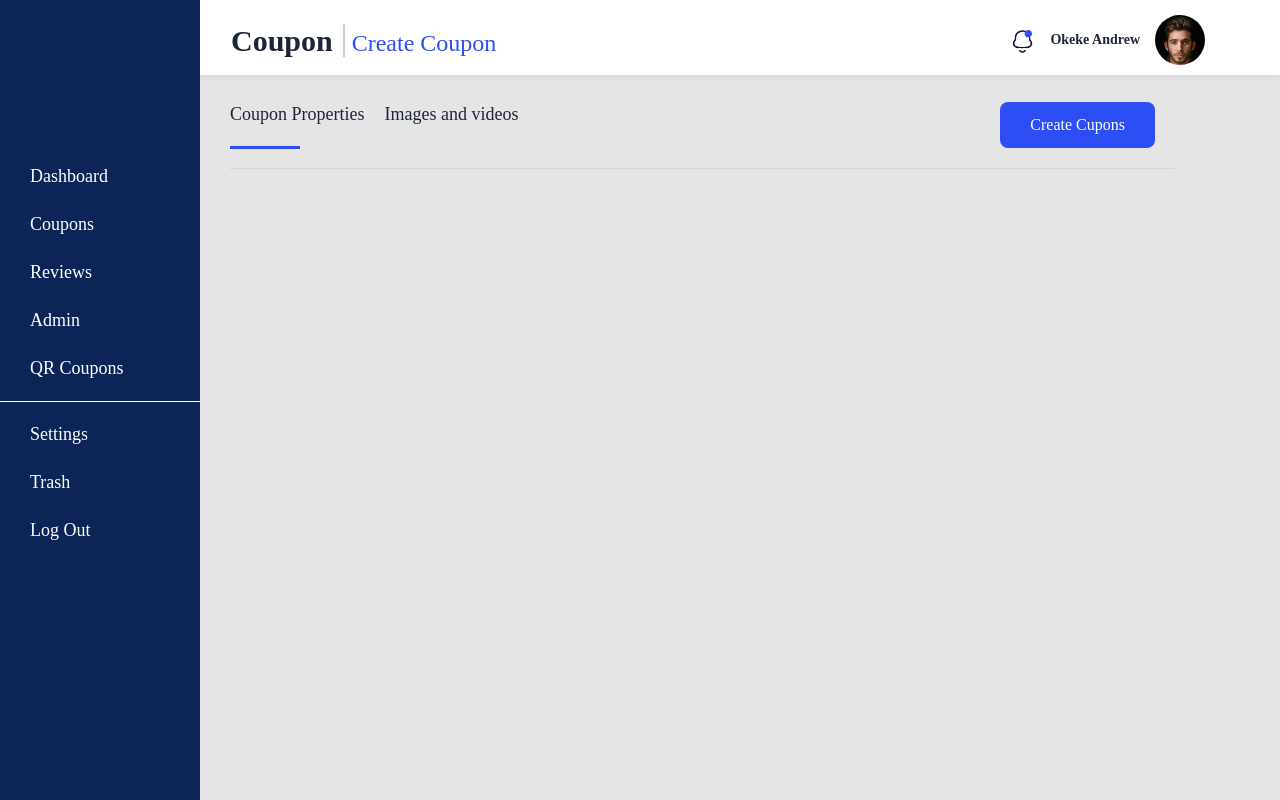
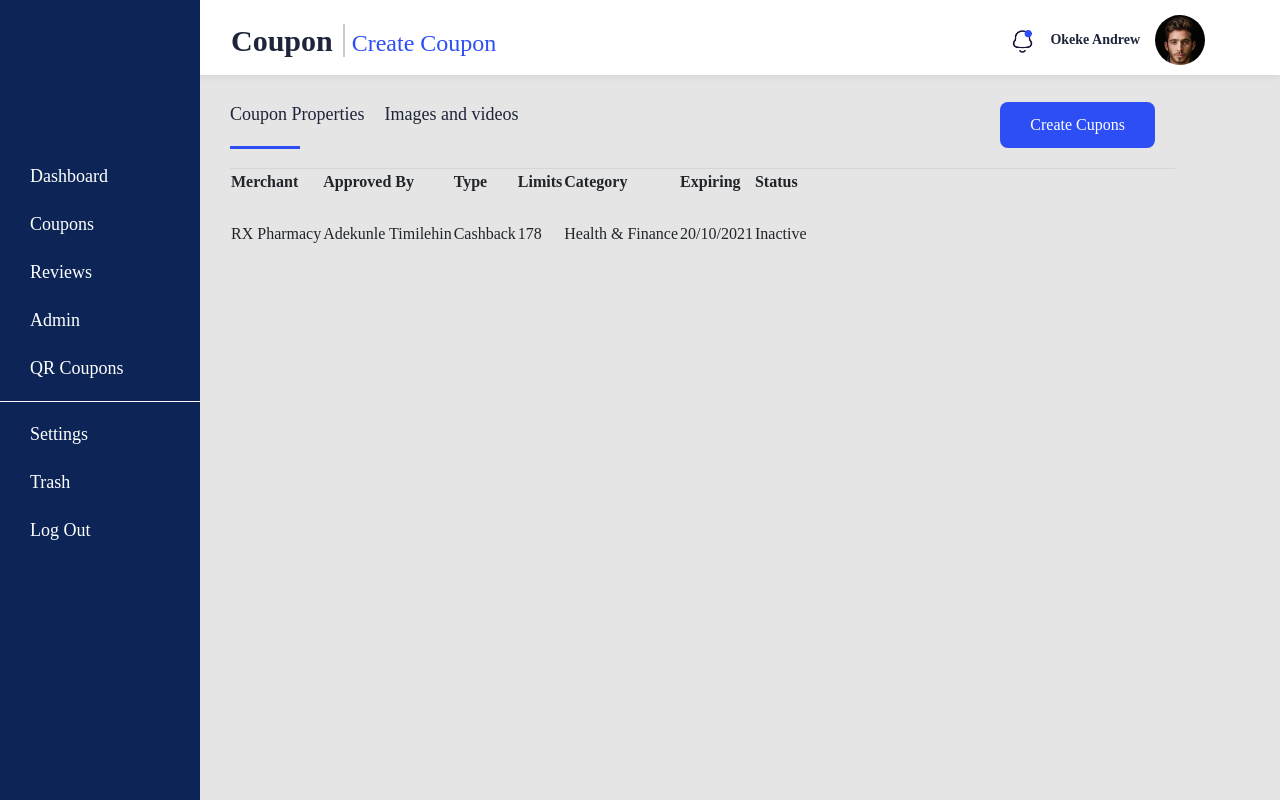
Before and after one commit to codeuiandy/tokenfy, a React (Create React App) app: page /cupons in a window 1280 px wide. Built offline with nearby package versions, Linux system fonts and the light colour scheme.

Commit message:
Added Coupon Table Component to Coupon Component

```diff
--- a/src/Components/Compons/cupons.jsx
+++ b/src/Components/Compons/cupons.jsx
@@ -6,6 +6,7 @@ import "react-datepicker/dist/react-datepicker.css";
 import ArrowDown from '../Assets/arrowDown.png'
 import calendar from '../Assets/calendar.png'
 import {Link} from 'react-router-dom'
+import Coupon_table from './coupon_table'
 // import CuponsTable from '../Tables/customTable'
 export default function CreateCupon(props) {
     const [activePage, setActivePage] = useState("Coupon_Properties")
@@ -41,6 +42,7 @@ export default function CreateCupon(props) {
 
                 </div>
 
+                <Coupon_table />
 
             </Layout>
         </div>
```
